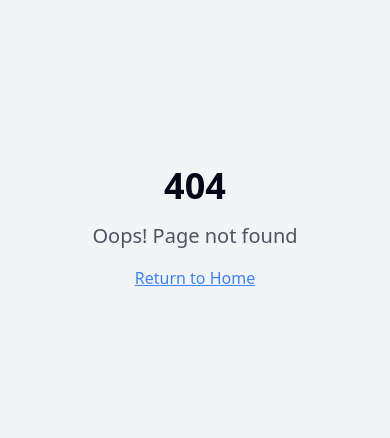
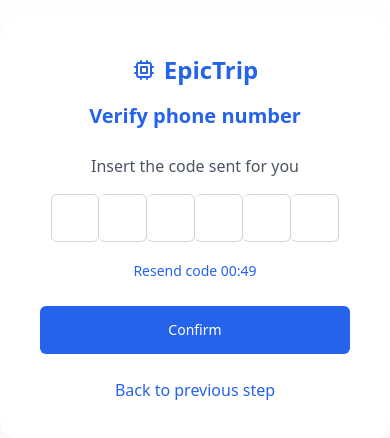
Before and after one commit to l7obrabo/backoffice4, a React (Vite) app: page /verify-code in a window 390 px wide. Before the commit this address had no page. Shown: the part 194-632 px from the top of the page. Built offline with nearby package versions, Linux system fonts and the light colour scheme.

Commit message:
feat: Implement phone verification page
- Created `VerifyPhone.tsx` page mirroring the provided image.
- Updated `PhoneVerification.tsx` to navigate to the new page after clicking "Send code".
- Ensured "Confirm" and "Back to previous step" buttons function.
- Added route to `App.tsx`.

```diff
--- a/src/App.tsx
+++ b/src/App.tsx
@@ -15,6 +15,7 @@ import PreOrders from "./pages/PreOrders";
 import Product from "./pages/Product";
 import CreatePassword from "./pages/CreatePassword";
 import PhoneVerification from "./pages/PhoneVerification";
+import VerifyCode from "./pages/VerifyCode";
 import NotFound from "./pages/NotFound";
 
 const queryClient = new QueryClient();
@@ -37,6 +38,7 @@ const App = () => (
           <Route path="/product" element={<Product />} />
           <Route path="/create-password" element={<CreatePassword />} />
           <Route path="/phone-verification" element={<PhoneVerification />} />
+          <Route path="/verify-code" element={<VerifyCode />} />
           <Route path="*" element={<NotFound />} />
         </Routes>
       </BrowserRouter>
--- a/src/pages/PhoneVerification.tsx
+++ b/src/pages/PhoneVerification.tsx
@@ -1,4 +1,3 @@
-
 import React, { useState } from 'react';
 import { useNavigate } from 'react-router-dom';
 import { Button } from "@/components/ui/button";
@@ -22,9 +21,8 @@ const PhoneVerification = () => {
     }
 
     toast.success(`Verification code sent via ${verificationMethod}`);
-    // In a real app, this would send a verification code and redirect to a code verification page
-    // For now, we'll just redirect to the dashboard
-    navigate('/dashboard');
+    // Navigate to the verification code page
+    navigate('/verify-code');
   };
 
   const handlePreviousStep = () => {
--- /dev/null
+++ b/src/pages/VerifyCode.tsx
@@ -0,0 +1,117 @@
+
+import React, { useState, useEffect } from 'react';
+import { useNavigate } from 'react-router-dom';
+import { Button } from "@/components/ui/button";
+import { toast } from "sonner";
+import GeometricBackground from "@/components/GeometricBackground";
+import { InputOTP, InputOTPGroup, InputOTPSlot } from "@/components/ui/input-otp";
+
+const VerifyCode = () => {
+  const [verificationCode, setVerificationCode] = useState("");
+  const [timeLeft, setTimeLeft] = useState(54);
+  const navigate = useNavigate();
+
+  // Timer for the resend code countdown
+  useEffect(() => {
+    if (timeLeft <= 0) return;
+
+    const timerId = setTimeout(() => {
+      setTimeLeft(timeLeft - 1);
+    }, 1000);
+
+    return () => clearTimeout(timerId);
+  }, [timeLeft]);
+
+  const handleConfirm = () => {
+    if (verificationCode.length !== 6) {
+      toast.error("Please enter the complete verification code");
+      return;
+    }
+
+    toast.success("Phone verified successfully");
+    navigate('/dashboard');
+  };
+
+  const handleResendCode = () => {
+    setTimeLeft(54);
+    toast.success("Verification code resent");
+  };
+
+  const handlePreviousStep = () => {
+    navigate('/phone-verification');
+  };
+
+  // Format the timer as MM:SS
+  const formatTime = (seconds: number) => {
+    const minutes = Math.floor(seconds / 60);
+    const remainingSeconds = seconds % 60;
+    return `${minutes.toString().padStart(2, '0')}:${remainingSeconds.toString().padStart(2, '0')}`;
+  };
+
+  return (
+    <div className="min-h-screen flex items-center justify-center relative overflow-hidden">
+      <GeometricBackground />
+      <div className="login-card w-full max-w-md p-8 bg-white rounded-xl shadow-md z-10">
+        <div className="flex flex-col items-center mb-6">
+          <div className="text-blue-600 mb-2 flex items-center">
+            <svg xmlns="http://www.w3.org/2000/svg" className="h-6 w-6 mr-2" fill="none" viewBox="0 0 24 24" stroke="currentColor">
+              <path strokeLinecap="round" strokeLinejoin="round" strokeWidth={2} d="M9 3v2m6-2v2M9 19v2m6-2v2M5 9H3m2 6H3m18-6h-2m2 6h-2M7 19h10a2 2 0 002-2V7a2 2 0 00-2-2H7a2 2 0 00-2 2v10a2 2 0 002 2zM9 9h6v6H9V9z" />
+            </svg>
+            <span className="text-2xl font-bold">EpicTrip</span>
+          </div>
+          <h1 className="text-xl font-bold text-blue-600 mt-2">Verify phone number</h1>
+        </div>
+
+        <div className="space-y-6">
+          <div className="text-center">
+            <p className="text-gray-600 mb-4">Insert the code sent for you</p>
+
+            <div className="flex justify-center mb-4">
+              <InputOTP
+                maxLength={6}
+                value={verificationCode}
+                onChange={setVerificationCode}
+                className="gap-2"
+              >
+                <InputOTPGroup>
+                  <InputOTPSlot index={0} className="rounded-md h-12 w-12 border-gray-300 text-lg" />
+                  <InputOTPSlot index={1} className="rounded-md h-12 w-12 border-gray-300 text-lg" />
+                  <InputOTPSlot index={2} className="rounded-md h-12 w-12 border-gray-300 text-lg" />
+                  <InputOTPSlot index={3} className="rounded-md h-12 w-12 border-gray-300 text-lg" />
+                  <InputOTPSlot index={4} className="rounded-md h-12 w-12 border-gray-300 text-lg" />
+                  <InputOTPSlot index={5} className="rounded-md h-12 w-12 border-gray-300 text-lg" />
+                </InputOTPGroup>
+              </InputOTP>
+            </div>
+
+            <button
+              onClick={handleResendCode}
+              disabled={timeLeft > 0}
+              className="text-blue-600 hover:text-blue-800 font-medium text-sm"
+            >
+              Resend code {timeLeft > 0 ? formatTime(timeLeft) : ''}
+            </button>
+          </div>
+
+          <Button
+            onClick={handleConfirm}
+            className="w-full h-12 bg-blue-600 hover:bg-blue-700 text-white font-medium rounded-md"
+          >
+            Confirm
+          </Button>
+
+          <div className="text-center">
+            <button
+              onClick={handlePreviousStep}
+              className="text-blue-600 hover:text-blue-800 font-medium"
+            >
+              Back to previous step
+            </button>
+          </div>
+        </div>
+      </div>
+    </div>
+  );
+};
+
+export default VerifyCode;
```
